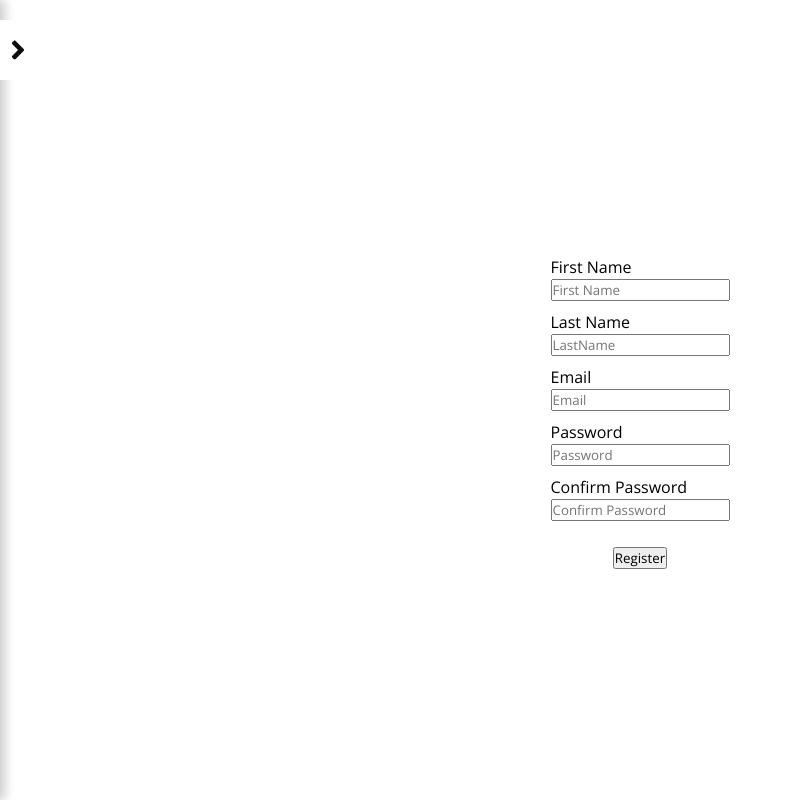
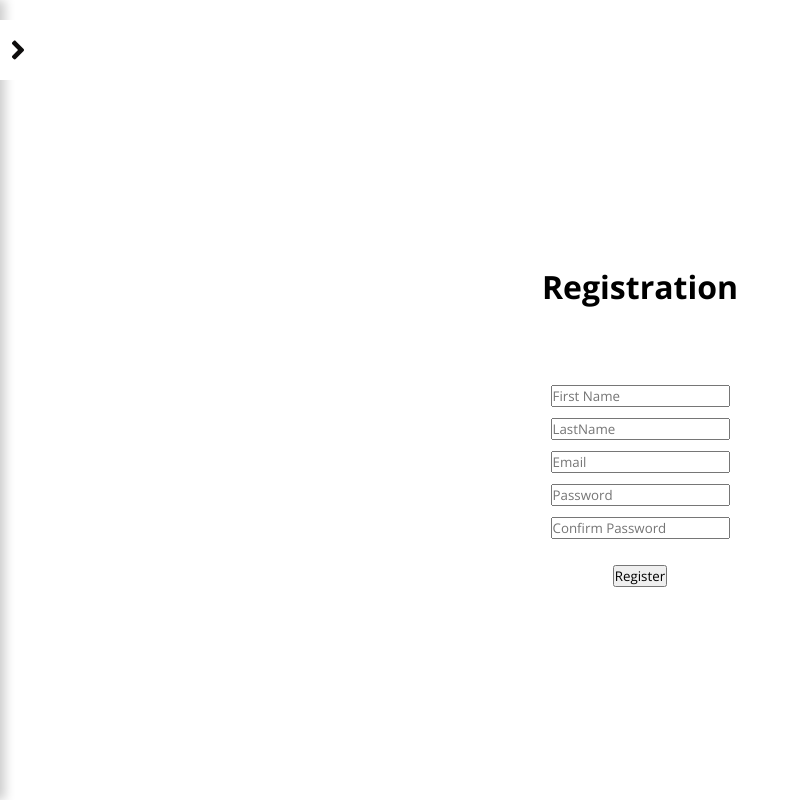
Before and after one commit to Flunavgt/oceans_and_trails_frontend, a React (Vite) app: page /registration in a window 1280 px wide. Shown: the whole page, without its empty margins (0-799 px from the left). Built offline with nearby package versions, Linux system fonts and the light colour scheme; no server answers.

Commit message:
registration style update

```diff
--- a/src/components/RegistrationForm/registrationForm.jsx
+++ b/src/components/RegistrationForm/registrationForm.jsx
@@ -29,30 +29,36 @@ function RegistrationForm() {
     }
 
     const handleSubmit  = () => {
-        console.log(firstName,lastName,email,password,confirmPassword);
+        let obj = {
+            firstName : firstName,
+            lastName:lastName,
+            email:email,
+            password:password,
+            confirmPassword:confirmPassword,
+        }
+    const newPostKey = push(child(ref(database), 'posts')).key;
+    const updates = {};
+    updates['/' + newPostKey] = obj
+    return update(ref(database), updates);
     }
 
     return(
       <div className="form">
+          <h1 className='form-title'>Registration</h1>
           <div className="form-body">
               <div className="username">
-                  <label className="form__label" for="firstName">First Name </label><br/>
                   <input className="form__input" type="text" id="firstName" placeholder="First Name"/>
               </div>
               <div className="lastname">
-                  <label className="form__label" for="lastName">Last Name </label><br/>
                   <input  type="text" name="" id="lastName"  className="form__input"placeholder="LastName"/>
               </div>
               <div className="email">
-                  <label className="form__label" for="email">Email </label><br/>
                   <input  type="email" id="email" className="form__input" placeholder="Email"/>
               </div>
               <div className="password">
-                  <label className="form__label" for="password">Password </label><br/>
                   <input className="form__input" type="password"  id="password" placeholder="Password"/>
               </div>
               <div className="confirm-password">
-                  <label className="form__label" for="confirmPassword">Confirm Password </label><br/>
                   <input className="form__input" type="password" id="confirmPassword" placeholder="Confirm Password"/>
               </div>
           </div>
--- a/src/styles/registrationForm.css
+++ b/src/styles/registrationForm.css
@@ -1,7 +1,7 @@
 body {
-  background: #bdc3c7;  /* fallback for old browsers */
-  background: -webkit-linear-gradient(right, #2c3e50, #bdc3c7);  /* Chrome 10-25, Safari 5.1-6 */
-  background: linear-gradient(to right, #2c3e50, #bdc3c7); /* W3C, IE 10+/ Edge, Firefox 16+, Chrome 26+, Opera 12+, Safari 7+ */
+  background: #bdc3c7;
+  background: -webkit-linear-gradient(right, #2c3e50, #bdc3c7);
+  background: linear-gradient(to right, #2c3e50, #bdc3c7);
 }
 
 .form {
@@ -11,6 +11,11 @@ body {
   margin: 20px auto;
   padding: 20px;
   justify-content: center;
+}
+
+.form-title {
+  text-align: center;
+  margin: 10%;
 }
 
 .form-body {
```
